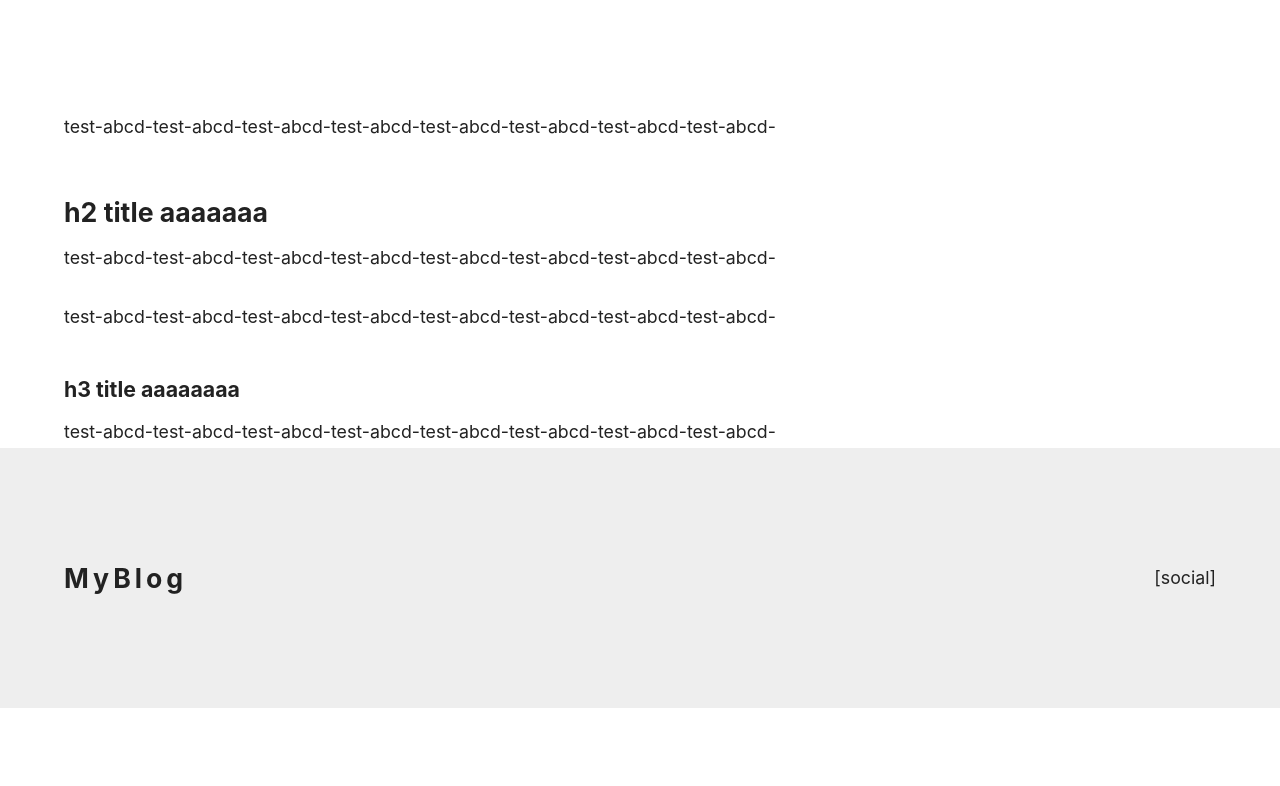
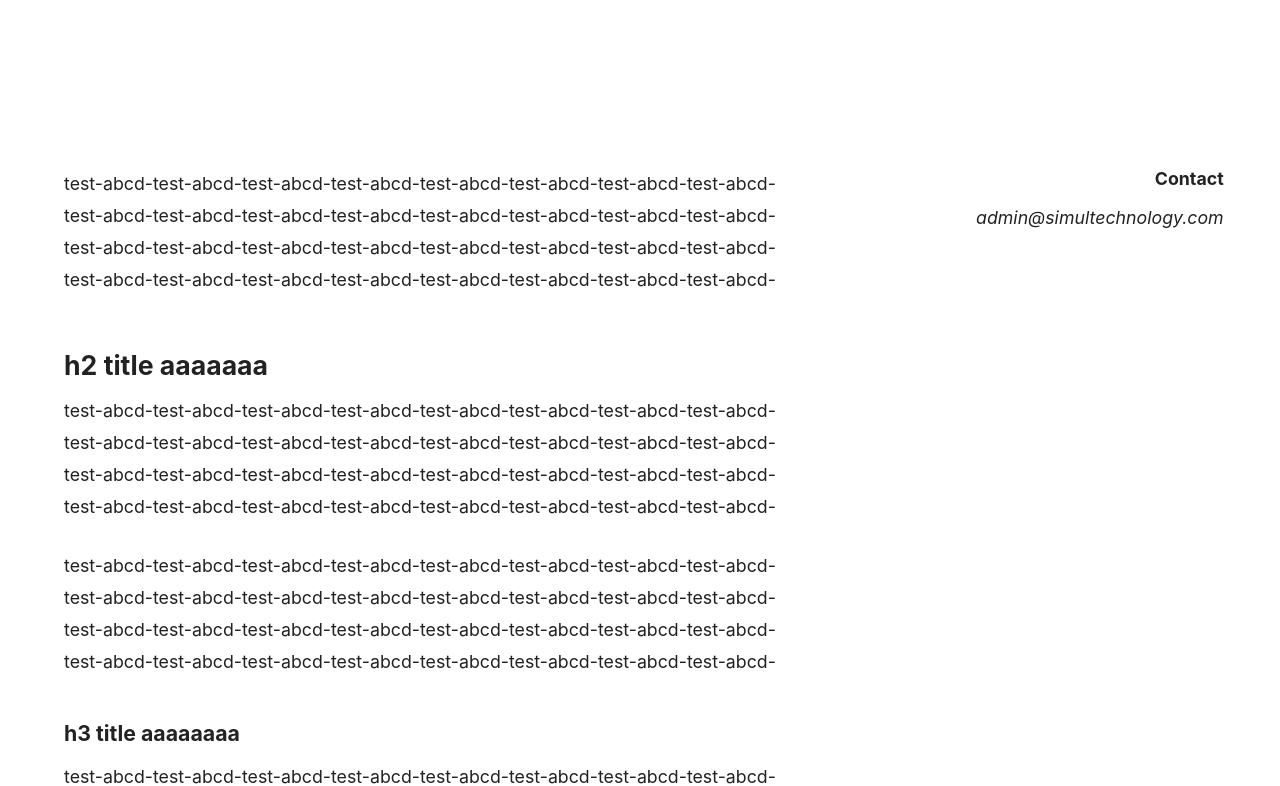
Before and after one commit to simultechnology/next-blog, a Next.js app: page /about in a window 1280 px wide. Shown: the part 395-1181 px from the top of the page. Before the commit the page ends 1103 px from the top, so only its background shows below. Built offline with nearby package versions, Linux system fonts and the light colour scheme.

Commit message:
add contact.js and two-column.js

```diff
--- /dev/null
+++ b/components/contact.js
@@ -0,0 +1,10 @@
+import styles from 'styles/contact.module.css'
+
+export default function Contact() {
+  return (
+    <div className={styles.stack}>
+      <h3 className={styles.heading}>Contact</h3>
+      <address>admin@simultechnology.com</address>
+    </div>
+  )
+}
--- /dev/null
+++ b/components/two-column.js
@@ -0,0 +1,25 @@
+import styles from 'styles/two-column.module.css'
+
+export function TwoColumn({ children }) {
+  return (
+    <div className={styles.flexContainer}>
+      {children}
+    </div>
+  )
+}
+
+export function TwoColumnMain({ children }) {
+  return (
+    <div className={styles.main}>
+      {children}
+    </div>
+  )
+}
+
+export function TwoColumnSidebar({ children }) {
+  return (
+    <div className={styles.sidebar}>
+      {children}
+    </div>
+  )
+}
--- a/pages/about.js
+++ b/pages/about.js
@@ -1,27 +1,48 @@
 import Container from "@/components/container";
 import {Hero} from "@/components/hero";
 import PostBody from "@/components/post-body";
+import Contact from "@/components/contact";
+import {TwoColumn, TwoColumnMain, TwoColumnSidebar} from "@/components/two-column";
 
 export default function About() {
   return (
     <Container>
       <Hero title="About" subtitle="About development activities" />
+      <TwoColumn>
+        <TwoColumnMain>
           <PostBody>
             <p>
+              test-abcd-test-abcd-test-abcd-test-abcd-test-abcd-test-abcd-test-abcd-test-abcd- <br />
+              test-abcd-test-abcd-test-abcd-test-abcd-test-abcd-test-abcd-test-abcd-test-abcd- <br />
+              test-abcd-test-abcd-test-abcd-test-abcd-test-abcd-test-abcd-test-abcd-test-abcd- <br />
               test-abcd-test-abcd-test-abcd-test-abcd-test-abcd-test-abcd-test-abcd-test-abcd-
             </p>
             <h2>h2 title aaaaaaa</h2>
             <p>
+              test-abcd-test-abcd-test-abcd-test-abcd-test-abcd-test-abcd-test-abcd-test-abcd- <br />
+              test-abcd-test-abcd-test-abcd-test-abcd-test-abcd-test-abcd-test-abcd-test-abcd- <br />
+              test-abcd-test-abcd-test-abcd-test-abcd-test-abcd-test-abcd-test-abcd-test-abcd- <br />
               test-abcd-test-abcd-test-abcd-test-abcd-test-abcd-test-abcd-test-abcd-test-abcd-
             </p>
             <p>
+              test-abcd-test-abcd-test-abcd-test-abcd-test-abcd-test-abcd-test-abcd-test-abcd- <br />
+              test-abcd-test-abcd-test-abcd-test-abcd-test-abcd-test-abcd-test-abcd-test-abcd- <br />
+              test-abcd-test-abcd-test-abcd-test-abcd-test-abcd-test-abcd-test-abcd-test-abcd- <br />
               test-abcd-test-abcd-test-abcd-test-abcd-test-abcd-test-abcd-test-abcd-test-abcd-
             </p>
             <h3>h3 title aaaaaaaa</h3>
             <p>
+              test-abcd-test-abcd-test-abcd-test-abcd-test-abcd-test-abcd-test-abcd-test-abcd- <br />
+              test-abcd-test-abcd-test-abcd-test-abcd-test-abcd-test-abcd-test-abcd-test-abcd- <br />
+              test-abcd-test-abcd-test-abcd-test-abcd-test-abcd-test-abcd-test-abcd-test-abcd- <br />
               test-abcd-test-abcd-test-abcd-test-abcd-test-abcd-test-abcd-test-abcd-test-abcd-
             </p>
           </PostBody>
+        </TwoColumnMain>
+        <TwoColumnSidebar>
+          <Contact />
+        </TwoColumnSidebar>
+      </TwoColumn>
     </Container>
   )
 }
--- /dev/null
+++ b/styles/contact.module.css
@@ -0,0 +1,7 @@
+.stack > * + * {
+    margin-top: var(--stack-space, 1em);
+}
+
+.heading {
+    font-size: var(--body);
+}
--- /dev/null
+++ b/styles/two-column.module.css
@@ -0,0 +1,30 @@
+
+.flexContainer {
+    composes: sideBySide from './utils.module.css';
+    gap: var(--space-md);
+    margin: var(--space-md) 0 var(--space-lg);
+}
+
+@media (min-width: 768px) {
+    .main {
+        width: 768px;
+    }
+
+    .sidebar {
+        width: 240px;
+        position: sticky;
+        top: 40px;
+        align-self: flex-start;
+    }
+
+    .sidebar * {
+        text-align: right;
+    }
+
+    .sidebar :is(div, ul) {
+        width: fit-content;
+        margin-left: auto;
+        place-items: flex-end;
+        place-content: flex-end;
+    }
+}
```
Lines whose indentation alone changed are shown as unchanged.
